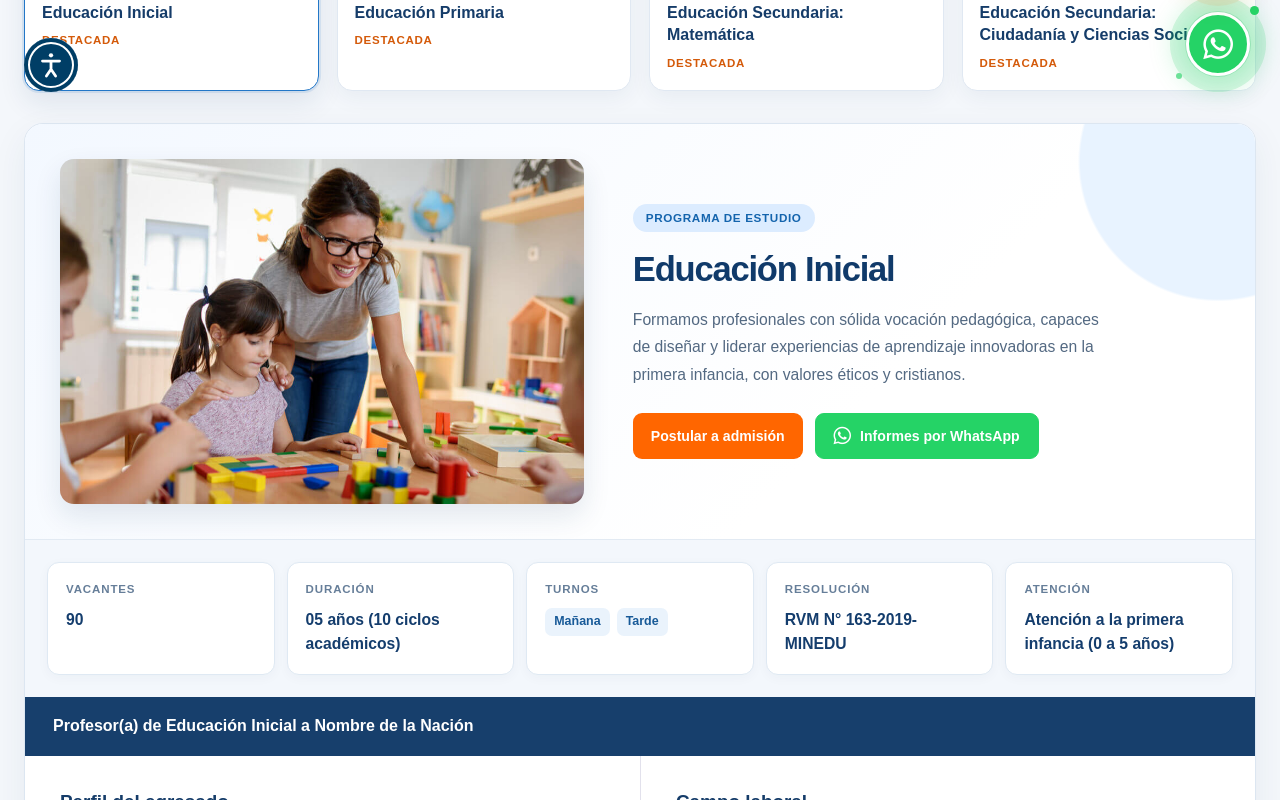
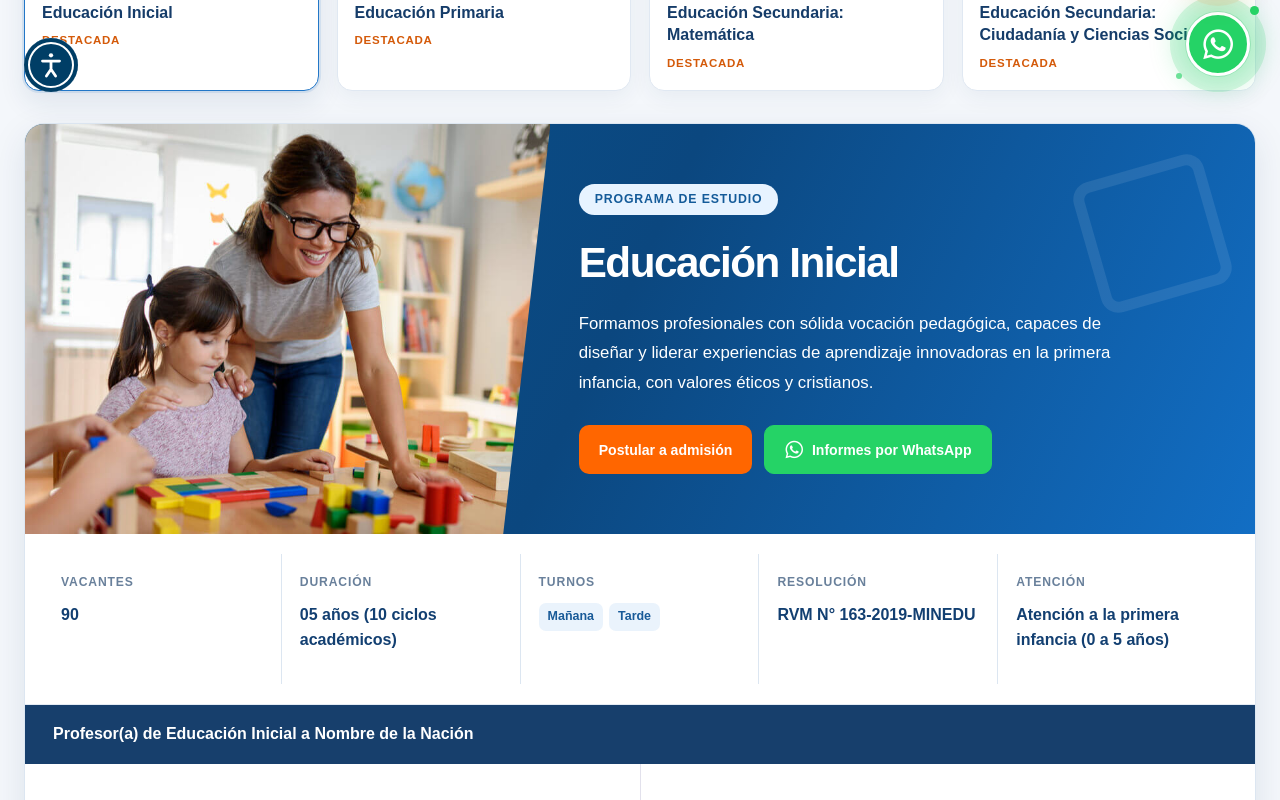
Before and after one commit to Javier-QA/peruano-canadiense-web, an Angular app in the folder Frontend/: page /programas in a window 1280 px wide. Shown: the part 700-1500 px from the top of the page. Built offline with nearby package versions, Linux system fonts and the light colour scheme; no server answers; sample sign-in values are in the browser's storage.

Commit message:
Aplicar diseño azul opción 2 a fichas de programas académicos

```diff
--- a/Frontend/src/app/features/programas/programas.css
+++ b/Frontend/src/app/features/programas/programas.css
@@ -646,3 +646,27 @@
   .cta-row{flex-direction:column;width:100%;gap:10px}
   .cta-row a[appButton]{width:100%;box-sizing:border-box}
 }
+
+/* Opción 2: portada académica azul con fotografía y ficha informativa blanca */
+.ficha{overflow:hidden;border-radius:20px;background:#fff;box-shadow:0 12px 36px rgba(12,48,87,.10)}
+.ficha-hero{display:grid;grid-template-columns:minmax(0,.91fr) minmax(0,1.22fr);gap:0;padding:0;min-height:410px;background:linear-gradient(115deg,#07528d 0%,#0b477f 48%,#126ec4 100%);overflow:hidden}
+.ficha-foto{height:auto;min-height:410px;max-height:none;margin:0;border:0;border-radius:0;box-shadow:none;clip-path:polygon(0 0,100% 0,91% 100%,0 100%)}
+.ficha-foto img{height:100%;min-height:410px;max-height:none;width:100%;object-fit:cover;object-position:center}
+.ficha-id{position:relative;display:flex;flex-direction:column;align-items:flex-start;justify-content:center;min-width:0;padding:46px clamp(30px,4vw,70px) 46px clamp(20px,2.2vw,38px);background:transparent;isolation:isolate}
+.ficha-id::after{content:"";position:absolute;right:35px;top:28px;width:135px;height:135px;opacity:.09;border:11px solid #fff;border-radius:18px;transform:rotate(-16deg);z-index:-1;pointer-events:none}
+.ficha-etiqueta{margin:0 0 24px;background:#e7f3ff;color:#145b99;border-radius:999px;padding:8px 16px;font-size:.77rem;font-weight:800;letter-spacing:.07em}
+.ficha-id h2{color:#fff;max-width:18ch;font-size:clamp(2.15rem,3.3vw,3.3rem);line-height:1.12;margin:0 0 22px;letter-spacing:-.035em}
+.ficha-lead,.ficha-lead p,.ficha-lead *{color:#fff}
+.ficha-lead{font-size:1.05rem;line-height:1.78;max-width:57ch}
+.cta-row{margin-top:27px;display:flex;flex-wrap:wrap;gap:12px}
+.cta-row a[appButton]{min-height:49px;padding:12px 20px;border-radius:10px;font-size:.88rem;font-weight:800}
+.cta-row a[variant="whatsapp"],.cta-row a[variant="whatsapp"] span,.cta-row a[variant="whatsapp"] i{color:#fff}
+.datos{display:grid;grid-template-columns:repeat(5,minmax(0,1fr));gap:0;padding:20px 18px;background:#fff;border-top:0;border-bottom:1px solid #e4ebf4}
+.dato{position:relative;min-width:0;min-height:130px;display:flex;flex-direction:column;gap:13px;padding:20px 18px;margin:0;background:#fff;border:0;border-radius:0;box-shadow:none}
+.dato:not(:last-child){border-right:1px solid #dce6f1}
+.dato dt{font-size:.76rem;letter-spacing:.07em;color:#69809b;font-weight:800}
+.dato dd{font-size:1rem;color:#123f71;font-weight:800;line-height:1.55}
+.dato-chips{gap:6px}
+@media(max-width:1100px){.datos{grid-template-columns:repeat(3,minmax(0,1fr));gap:10px}.dato{border:1px solid #e2eaf3!important;border-radius:10px;min-height:110px}.ficha-hero{grid-template-columns:minmax(0,1fr) minmax(0,1.15fr)}.ficha-id{padding:34px 28px}}
+@media(max-width:800px){.ficha-hero{grid-template-columns:1fr}.ficha-foto{height:300px;min-height:0;clip-path:none}.ficha-foto img{height:100%;min-height:0}.ficha-id{padding:32px 26px 38px}.ficha-id h2{font-size:clamp(2rem,5vw,2.7rem)}.datos{grid-template-columns:repeat(2,minmax(0,1fr))}}
+@media(max-width:550px){.ficha{border-radius:14px}.ficha-foto{height:235px}.ficha-id{padding:27px 20px 30px}.ficha-etiqueta{margin-bottom:16px}.ficha-id h2{font-size:2rem;margin-bottom:16px}.ficha-lead{font-size:.95rem}.cta-row{width:100%;flex-direction:column}.cta-row a[appButton]{width:100%}.datos{grid-template-columns:1fr;padding:13px}.dato{min-height:0;padding:16px}.dato dd{font-size:.95rem}}
```
